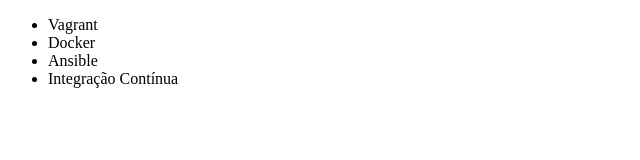
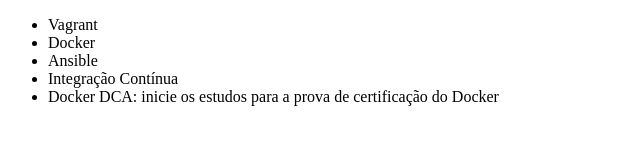
Before and after one commit to santanaalmeida91/alura-git, a plain HTML site: page index.html in a window 1280 px wide. Shown: the whole page, without its empty margins (0-640 px from the left). Drawn offline with Linux system fonts and the light colour scheme.

Commit message:
Adição de um novo curso

```diff
--- a/index.html
+++ b/index.html
@@ -10,6 +10,7 @@
         <li>Docker</li>
         <li>Ansible</li>
         <li>Integração Contínua</li>
+        <li>Docker DCA: inicie os estudos para a prova de certificação do Docker</li>
     </ul>
 </body>
 </html>
```
